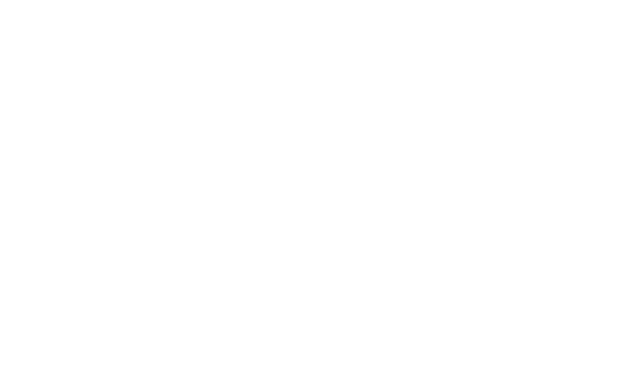
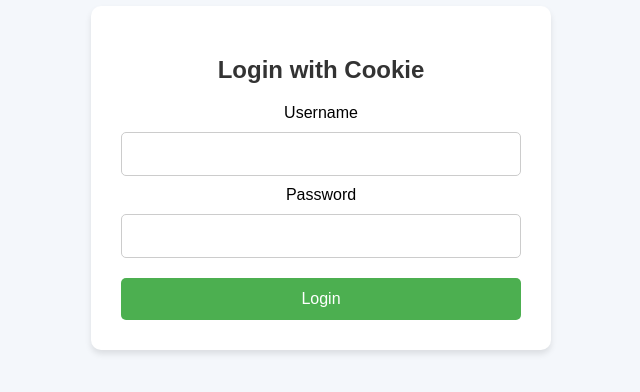
Before and after one commit to Kyoungwoong/react-spring-auth-examples, a React (Create React App) app in the folder frontend/: page /login-cookie in a window 1280 px wide. Before the commit this address had no page. Shown: the part 222-614 px from the top of the page, without its empty margins (319-959 px from the left). Built offline with nearby package versions, Linux system fonts and the light colour scheme.

Commit message:
feat: frontend Implement cookie-based login/logout functionality

```diff
--- a/frontend/package.json
+++ b/frontend/package.json
@@ -7,6 +7,7 @@
     "@testing-library/react": "^13.4.0",
     "@testing-library/user-event": "^13.5.0",
     "react": "^18.3.1",
+    "react-cookie": "^7.2.2",
     "react-dom": "^18.3.1",
     "react-router-dom": "^6.28.0",
     "react-scripts": "5.0.1",
--- a/frontend/src/index.js
+++ b/frontend/src/index.js
@@ -3,11 +3,14 @@
 import './index.css';
 import App from './App';
 import reportWebVitals from './reportWebVitals';
+import { CookiesProvider } from 'react-cookie';
 
 const root = ReactDOM.createRoot(document.getElementById('root'));
 root.render(
   <React.StrictMode>
-    <App />
+    <CookiesProvider>
+      <App />
+    </CookiesProvider>
   </React.StrictMode>
 );
 
--- a/frontend/src/interface/RoutePath.ts
+++ b/frontend/src/interface/RoutePath.ts
@@ -1,3 +1,4 @@
 export enum RoutePath {
     HOMEPAGE = "/",
+    COOKIE = "/login-cookie"
 }
--- a/frontend/src/pages/AppRoutes.tsx
+++ b/frontend/src/pages/AppRoutes.tsx
@@ -1,12 +1,14 @@
 import {BrowserRouter as Router, Route, Routes} from 'react-router-dom';
 import { RoutePath } from '../interface/RoutePath';
 import HomePage from './home/HomePage';
+import Cookie from './cookie/Cookie';
 
 const AppRoutes = () => {
     return (
       <Router>
           <Routes>
               <Route path={RoutePath.HOMEPAGE} element={<HomePage />} />
+              <Route path={RoutePath.COOKIE} element={<Cookie />} />
           </Routes>
       </Router>
     )
--- /dev/null
+++ b/frontend/src/pages/cookie/Cookie.css
@@ -0,0 +1,70 @@
+/* 전체 페이지 스타일 */
+.login-container {
+    font-family: Arial, sans-serif;
+    display: flex;
+    justify-content: center;
+    align-items: center;
+    height: 100vh;
+    background-color: #f4f7fb;
+    margin: 0;
+  }
+
+  /* 로그인 폼 스타일 */
+  .login-form {
+    background-color: #fff;
+    padding: 30px;
+    border-radius: 10px;
+    box-shadow: 0 4px 6px rgba(0, 0, 0, 0.1);
+    width: 100%;
+    max-width: 400px;
+    text-align: center;
+  }
+
+  /* 로그인 제목 스타일 */
+  .login-title {
+    color: #333;
+    font-size: 24px;
+    margin-bottom: 20px;
+    font-weight: bold;
+  }
+
+  /* 입력 필드 스타일 */
+  .input-field {
+    width: 100%;
+    padding: 12px;
+    margin: 10px 0;
+    border: 1px solid #ccc;
+    border-radius: 5px;
+    font-size: 16px;
+    box-sizing: border-box;
+  }
+
+  /* 버튼 스타일 */
+  .login-button {
+    width: 100%;
+    padding: 12px;
+    background-color: #4CAF50;
+    color: white;
+    border: none;
+    border-radius: 5px;
+    font-size: 16px;
+    cursor: pointer;
+    box-sizing: border-box;
+    margin-top: 10px;
+  }
+
+  .login-button:hover {
+    background-color: #45a049;
+  }
+
+  /* 에러 메시지 스타일 */
+  .error-message {
+    color: red;
+    font-size: 14px;
+    margin-top: 10px;
+  }
+
+  /* 로그인 폼과 페이지 간의 여백 */
+  .login-form {
+    margin: 20px 0;
+  }
--- /dev/null
+++ b/frontend/src/pages/cookie/Cookie.tsx
@@ -0,0 +1,115 @@
+import React, { useState, useEffect } from 'react';
+import SuccessPage from '../successlogin/SuccessPage';
+import './Cookie.css';
+import { useCookies } from 'react-cookie';
+
+const Cookie: React.FC = () => {
+  const [cookies, setCookie, removeCookie] = useCookies(['auth-token']);
+  const [username, setUsername] = useState<string>('');
+  const [password, setPassword] = useState<string>('');
+  const [error, setError] = useState<string>('');
+  const [isAuthenticated, setIsAuthenticated] = useState<boolean>(false);
+
+  // Check if the user is authenticated based on the "auth-token" cookie
+  useEffect(() => {
+    const token = cookies['auth-token'];
+    setIsAuthenticated(!!token); // Set authentication status based on cookie presence
+  }, [cookies]);
+
+  // Login API
+  const handleSubmit = async (e: React.FormEvent) => {
+    e.preventDefault();
+
+    try {
+      const response = await fetch(
+        `${process.env.REACT_APP_BASE_URL}/cookie/login?username=${username}&password=${password}`,
+        {
+          method: 'POST',
+          headers: {
+            'Content-Type': 'application/x-www-form-urlencoded',
+          },
+        }
+      );
+
+      if (response.ok) {
+        const token = await response.text(); // Assume the backend returns a token as plain text
+        setCookie('auth-token', token, { path: '/', maxAge: 3600 }); // Set the token in cookies
+        setIsAuthenticated(true);
+        alert('Login successful');
+      } else {
+        setError('Invalid username or password');
+      }
+    } catch (error) {
+      setError('An error occurred while logging in');
+    }
+  };
+
+  // Logout API
+  const handleLogout = async () => {
+    try {
+      const response = await fetch(`${process.env.REACT_APP_BASE_URL}/cookie/logout`, {
+        method: 'GET',
+      });
+
+      if (response.ok) {
+        removeCookie('auth-token', { path: '/' }); // Remove the token cookie
+        setIsAuthenticated(false);
+        alert('Logout successful');
+      } else {
+        console.error('Logout failed');
+      }
+    } catch (error) {
+      console.error('Logout error:', error);
+    }
+  };
+
+  // Render success page if authenticated
+  if (isAuthenticated) {
+    return (
+      <div>
+        <SuccessPage />
+        <button onClick={handleLogout} className="logout-button">
+          Logout
+        </button>
+      </div>
+    );
+  }
+
+  return (
+    <div className="login-container">
+      <div className="login-form">
+        <h2 className="login-title">Login with Cookie</h2>
+        <form onSubmit={handleSubmit}>
+          <div>
+            <label htmlFor="username">Username</label>
+            <input
+              type="text"
+              id="username"
+              className="input-field"
+              value={username}
+              onChange={(e) => setUsername(e.target.value)}
+              required
+            />
+          </div>
+          <div>
+            <label htmlFor="password">Password</label>
+            <input
+              type="password"
+              id="password"
+              className="input-field"
+              value={password}
+              onChange={(e) => setPassword(e.target.value)}
+              required
+            />
+          </div>
+          <button type="submit" className="login-button">
+            Login
+          </button>
+        </form>
+        {error && <p className="error-message">{error}</p>}
+      </div>
+    </div>
+  );
+};
+
+export default Cookie;
--- /dev/null
+++ b/frontend/src/pages/successlogin/SuccessPage.tsx
@@ -0,0 +1,12 @@
+import React from 'react';
+
+const SuccessPage: React.FC = () => {
+  return (
+    <div className="success-page">
+      <h1>Login Successful!</h1>
+      <p>Welcome to the application. You are now logged in.</p>
+    </div>
+  );
+};
+
+export default SuccessPage;
```
Also changed, not shown: 2 other files (tests, documents, lock files or other folders).
